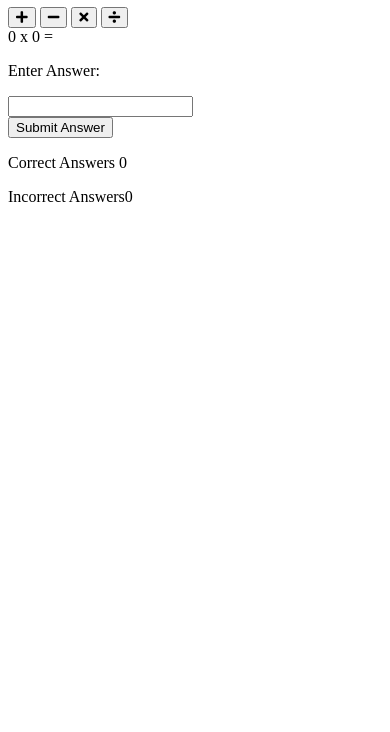
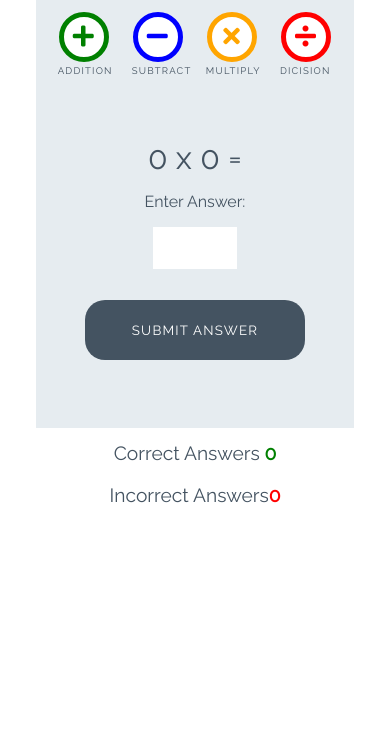
Before and after one commit to mariamar95/LoveMaths, a plain HTML site: page index.html in a window 390 px wide. Shown: the part 112-844 px from the top of the page. Drawn offline with Linux system fonts and the light colour scheme.

Commit message:
Add styles for game

```diff
--- a/assets/css/style.css
+++ b/assets/css/style.css
@@ -1,3 +1,252 @@
-body{
+/* --------- Global style */
+
+body {
+    background-color: white;
+    font-family: "Raleway", sans-serif;
+    color: #445361;
+    text-align: center;
+}
+
+/* --------- Heading */
+
+.heading {
+    text-align: center;
+    font-size: 2.5rem;
+}
+
+.logo {
+    height: 40px;
+    padding-right: 5px;
+}
+
+/* --------- Game layout */
+
+.game-area {
+    background-color: #E6ECF0;
+    box-sizing: border-box;
+    width: 85%;
+    height: 65vh;
+    max-height: 450px;
+    max-width: 830px;
+    margin-left: auto;
+    margin-right: auto;
+    padding: 1%;
+}
+
+.question-area {
+    width: 50%;
+    font-size: 2rem;
+    margin: auto;
+    padding: 50px 0;
+}
+
+.question-area span {
+    padding: 0 15px;
+}
+
+.score-area {
+    margin: 5px auto;
+    width: 60%;
+    font-size: 1.2rem;
+}
+
+.controls-area {
+    width: 85%;
+    margin: 30px auto;
+}
+
+#score {
+    color: green;
+    font-weight: bold;
+}
+
+#incorrect {
+    color: red;
+    font-weight: bold;
+}
+
+.answer-message {
+    display: none;
+    font-size: 1rem;
+}
+
+#answer-box {
+    border: none;
+    color: #445361;
+    display: inline-block;
+    height: 40px;
+    width: 80px;
+    font-size: 1.2rem;
+}
+
+.scores {
+    display: inline-block;
+    padding: 25px;
+}
+
+/* --------- Buttons */
+
+.btn {
+    width: 220px;
+    height: 60px;
+    font-family: "Raleway", sans-serif;
+    text-transform: uppercase;
+    letter-spacing: 1.2px;
+    color: white;
+}
+
+.btn:focus {
+    outline: none;
+}
+
+.btn--big {
+    padding-top: 10px;
+    border-radius: 50%;
+    background-color: white;
+    border: 10px solid;
+    width: 100px;
+    height: 100px;
+    font-size: 3.2rem;
+    margin: 0 30px;
+    transition: all 0.5s;
+}
+
+.btn--big::after{
+ content: attr(data-type);
+ font-size: 1rem;
+ color:#445361;
+ position: relative;
+ left: -0.5em;
+}
+
+.btn--blue {
+    border-color: blue;
+    color: blue;
+}
+
+.btn--blue:active,
+.btn--blue:hover {
+    background-color: darkblue;
+    color: white;
+}
+
+.btn--orange {
+    border-color: orange;
+    color: orange;
+}
+
+.btn--orange:active,
+.btn--orange:hover {
+    background-color: darkorange;
+    color: white;
+}
+
+.btn--red {
+    border-color: red;
+    color: red;
+}
+
+.btn--red:active,
+.btn--red:hover {
+    background-color: darkred;
+    color: white;
+}
+
+.btn--green {
+    border-color: green;
+    color: green;
+}
+
+.btn--green:active,
+.btn--green:hover {
+    background-color: darkgreen;
+    color: white;
+}
+
+.btn--gray {
+    margin-top: 25px;
+    background-color: #445361;
+    border: 1px transparent;
+    border-radius: 20px;
+}
+
+.btn--gray:active,
+.btn--gray:hover {
+    background-color: #0d1013;
+}
+
+/* --------- Media queries */
+
+@media (max-width: 414px) {
+    .controls-area {
+        width: 100%;
+    }
+
+    .btn--big {
+        margin: 0 10px;
+        padding: 5px;
+        border: 5px solid;
+        width: 50px;
+        height: 50px;
+        font-size: 1.5rem;
+    }
+
+    .btn--big::after {
+        font-size: 0.6rem;
+        left: -0.7rem;
+    }
+
+    .question-area {
+        padding: 10% 0;
+        width: 100%;
+    }
+
+    .question-area span {
+        padding: 0;
+    }
+
+    .answer-message {
+        display: block;
+    }
+
+    #answer-box {
+        display: block;
+        margin: 0 auto;
+    }
+    .btn--gray {
+        margin-top: 0;
+    }
+
+    .score-area {
+        width: 100%;
+    }
+
+    .scores {
+        margin: 0.5em auto;
+        display: block;
+        padding: 5px;
+    }
+
+    .heading {
+        font-size: 2rem;
+    }
+}
+
+@media (max-width: 320px) {
+    .game-area {
+        height: 70vh;
+    }
+
+    .controls-area {
+        width: 75%;
+        margin: 10px auto;
+    }
+
+    .btn--big {
+        margin: 10px 10px;
+    }
+    .question-area {
+        padding: 10px 0;
+    }
 
 }
--- a/index.html
+++ b/index.html
@@ -17,16 +17,16 @@
 
 <div class="game-area">
     <div class="controls-area">
-        <button class="btn btn--big btn--green">
+        <button data-type="addition" class="btn btn--big btn--green">
             <i class="fas fa-plus"></i>
         </button>
-        <button class="btn btn--big btn--blue">
+        <button data-type="subtract" class="btn btn--big btn--blue">
             <i class="fas fa-minus"></i>
         </button>
-        <button class="btn btn--big btn--orange">
+        <button data-type="multiply" class="btn btn--big btn--orange">
             <i class="fas fa-times"></i>
         </button>
-        <button class="btn btn--big btn--red">
+        <button data-type="dicision" class="btn btn--big btn--red">
             <i class="fas fa-divide"></i>
         </button>
     </div>
@@ -39,7 +39,7 @@
         <p class="answer-message">Enter Answer:</p>
         <input id="answer-box" type="number">
     </div>
-    <button class="btn btn-gray">Submit Answer</button>
+    <button data-type="submit" class="btn btn--gray">Submit Answer</button>
 </div>
 
 <div class="score-area">
```
